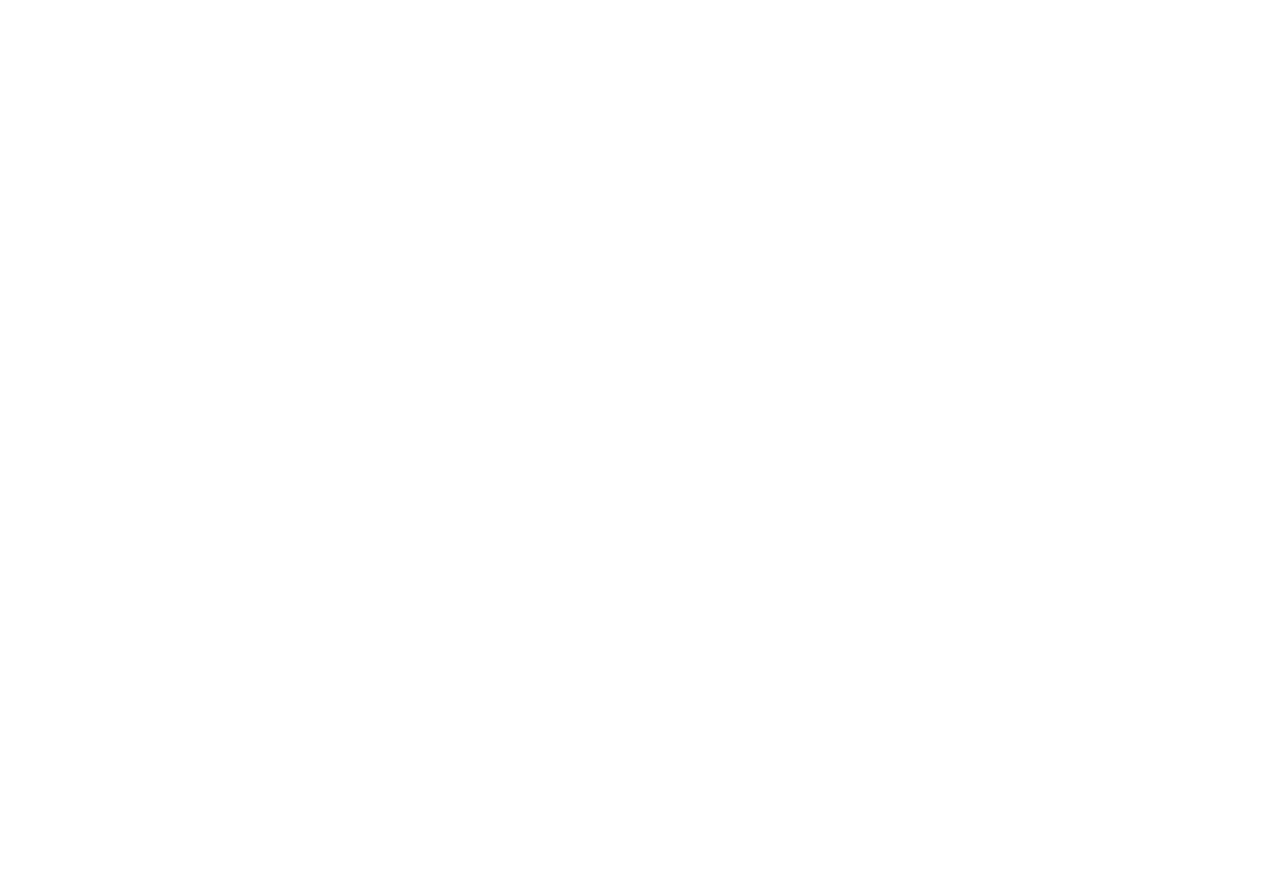
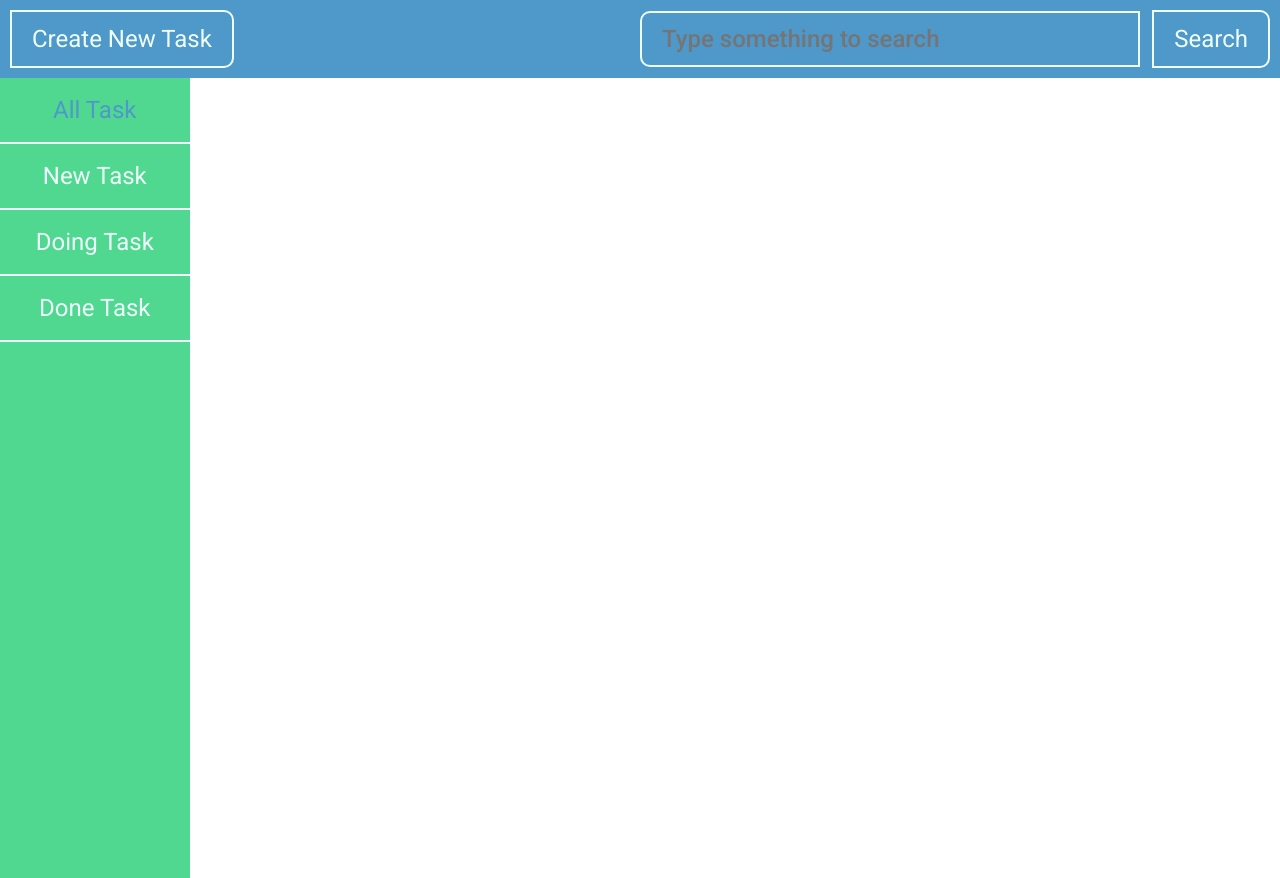
Before and after one commit to thehoap/todolist, a React (Create React App) app: page / in a window 1280 px wide. Before the commit the page ends 800 px from the top, so only its background shows below. Built offline with nearby package versions, Linux system fonts and the light colour scheme.

Commit message:
routers management

```diff
--- a/package.json
+++ b/package.json
@@ -11,6 +11,7 @@
     "react": "^18.2.0",
     "react-dom": "^18.2.0",
     "react-redux": "^8.0.2",
+    "react-router-dom": "^6.3.0",
     "react-scripts": "5.0.1",
     "redux": "^4.2.0",
     "styled-components": "^5.3.5",
--- a/src/App.js
+++ b/src/App.js
@@ -1,11 +1,12 @@
-import './App.scss';
+import "./App.scss";
+import Routers from "./routes";
 
 function App() {
-  return (
-    <div className="App">
-
-    </div>
-  );
+    return (
+        <div className="App">
+            <Routers />
+        </div>
+    );
 }
 
 export default App;
--- a/src/components/Sidebar/index.jsx
+++ b/src/components/Sidebar/index.jsx
@@ -1,4 +1,6 @@
 import React from "react";
+import { NavLink } from "react-router-dom";
+import { dataSidebar } from "../../constants/dataSidebar";
 import SSidebar from "./styles";
 
 const Sidebar = () => {
@@ -6,10 +8,18 @@
         <SSidebar className="sidebar">
             <nav className="nav">
                 <ul>
-                    <li className="nav-link">All Task</li>
-                    <li className="nav-link">New Task</li>
-                    <li className="nav-link">Doing Task</li>
-                    <li className="nav-link">Done Task</li>
+                    {dataSidebar.map((navItem, index) => (
+                        <li className="nav-item" key={index}>
+                            <NavLink
+                                to={navItem.link}
+                                className={({ isActive }) =>
+                                    `nav-link ${isActive && "active"}`
+                                }
+                            >
+                                {navItem.title}
+                            </NavLink>
+                        </li>
+                    ))}
                 </ul>
             </nav>
         </SSidebar>
--- a/src/components/Sidebar/styles.js
+++ b/src/components/Sidebar/styles.js
@@ -6,17 +6,23 @@
     height: 100vh;
 
     & .nav-link {
+        display: block;
+        text-decoration: none;
         text-align: center;
         color: ${COLOR.SECONDARY};
         padding: 20px 12px;
         font-size: 24px;
         font-weight: 400;
-        border-bottom: 2px solid ${COLOR.SECONDARY};
         cursor: pointer;
         transition: all 0.2s linear;
+        border-bottom: 2px solid ${COLOR.SECONDARY};
 
         &:hover {
             opacity: 0.8;
+        }
+
+        &.active {
+            color: ${COLOR.PRIMARY};
         }
     }
 `;
--- /dev/null
+++ b/src/constants/dataSidebar.js
@@ -0,0 +1,18 @@
+export const dataSidebar = [
+    {
+        title: "All Task",
+        link: "/",
+    },
+    {
+        title: "New Task",
+        link: "/newtask",
+    },
+    {
+        title: "Doing Task",
+        link: "/doingtask",
+    },
+    {
+        title: "Done Task",
+        link: "/donetask",
+    },
+];
--- /dev/null
+++ b/src/constants/path.js
@@ -0,0 +1,6 @@
+export const PATH = {
+    INDEX: "/",
+    NEWTASK: "/newtask",
+    DOINGTASK: "/doingtask",
+    DONETASK: "/donetask",
+};
--- a/src/layouts/MainLayout/MainLayout.jsx
+++ b/src/layouts/MainLayout/MainLayout.jsx
@@ -1,30 +1,19 @@
 import React from "react";
 import Header from "../../components/Header";
-import { BasedInput } from "../../components/Input/styles";
-import Radio from "../../components/Radio";
-import RadioGroup from "../../components/RadioGroup";
 import Sidebar from "../../components/Sidebar";
 import "./MainLayout.scss";
 
-const MainLayout = ({ header, sidebar, main }) => {
-    const headerElement = header ?? <Header />;
-    const sidebarElement = sidebar ?? <Sidebar />;
-
+const MainLayout = ({ children }) => {
     return (
         <div className="main-layout">
-            <div className="main-layout__header">{headerElement}</div>
+            <div className="main-layout__header">
+                <Header />
+            </div>
             <div className="main-layout__container">
-                <div className="main-layout__sidebar">{sidebarElement}</div>
-                {/* <div className="main-layout__main">{main}</div> */}
-                <div className="main-layout__main">
-                    <BasedInput
-                        type="text"
-                        placeholder="Enter your title"
-                        name="title"
-                        id="title"
-                    />
-                    <RadioGroup/>
+                <div className="main-layout__sidebar">
+                    <Sidebar />
                 </div>
+                <div className="main-layout__main">{children}</div>
             </div>
         </div>
     );
--- /dev/null
+++ b/src/routes/MainRoute.jsx
@@ -0,0 +1,11 @@
+import React from "react";
+
+const MainRoute = ({ layout: Layout, component: Component }) => {
+    return (
+        <Layout>
+            <Component />
+        </Layout>
+    );
+};
+
+export default MainRoute;
--- /dev/null
+++ b/src/routes/index.jsx
@@ -0,0 +1,41 @@
+import React, { Fragment } from "react";
+import { BrowserRouter, Route, Routes } from "react-router-dom";
+import Input from "../components/Input";
+import { PATH } from "../constants/path";
+import MainLayout from "../layouts/MainLayout/MainLayout";
+import MainRoute from "./MainRoute";
+
+const Routers = () => {
+    return (
+        <BrowserRouter>
+            <Routes>
+                <Route
+                    path={PATH.INDEX}
+                    element={
+                        <MainRoute layout={MainLayout} component={Fragment} />
+                    }
+                />
+                <Route
+                    path={PATH.NEWTASK}
+                    element={
+                        <MainRoute layout={MainLayout} component={Fragment} />
+                    }
+                />
+                <Route
+                    path={PATH.DOINGTASK}
+                    element={
+                        <MainRoute layout={MainLayout} component={Fragment} />
+                    }
+                />
+                <Route
+                    path={PATH.DONETASK}
+                    element={
+                        <MainRoute layout={MainLayout} component={Fragment} />
+                    }
+                />
+            </Routes>
+        </BrowserRouter>
+    );
+};
+
+export default Routers;
```
Also changed, not shown: 1 other file (tests, documents, lock files or other folders).
